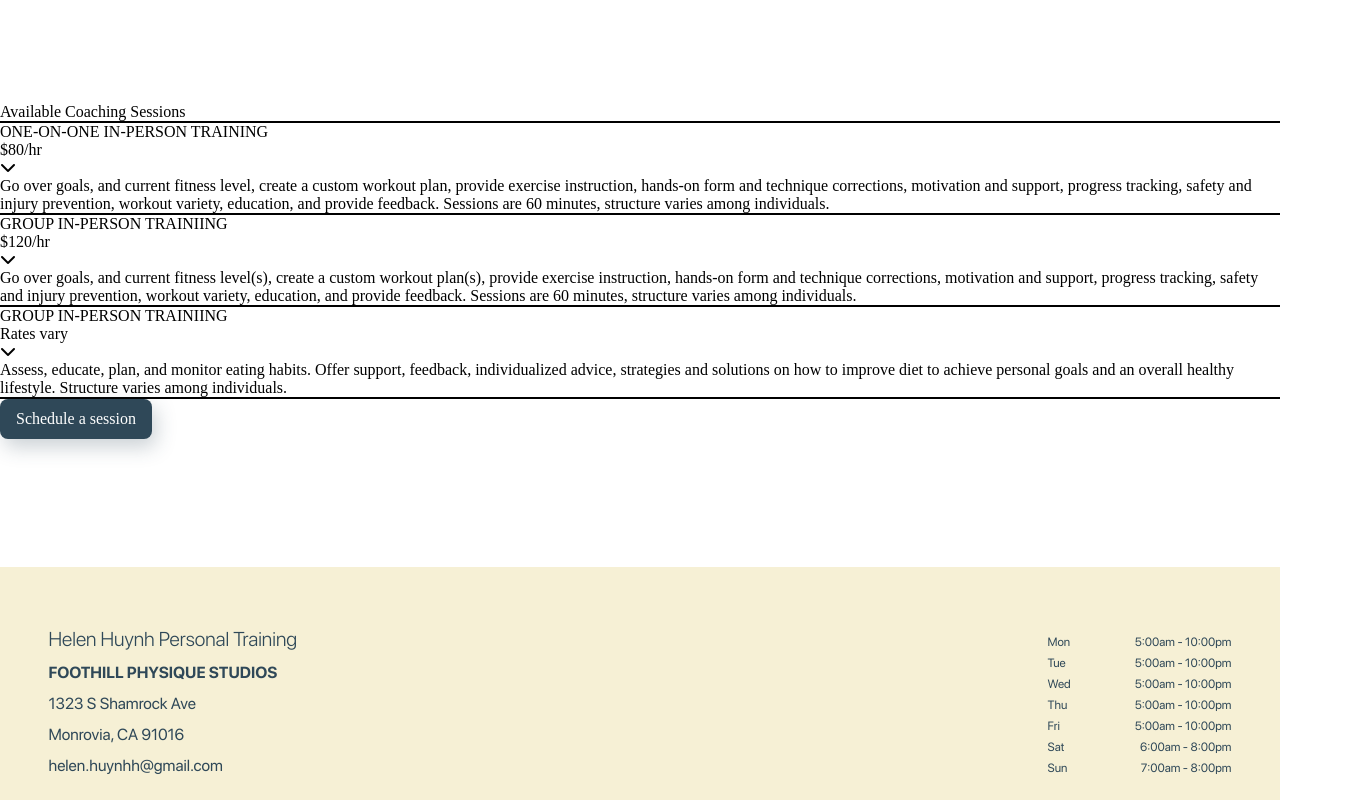
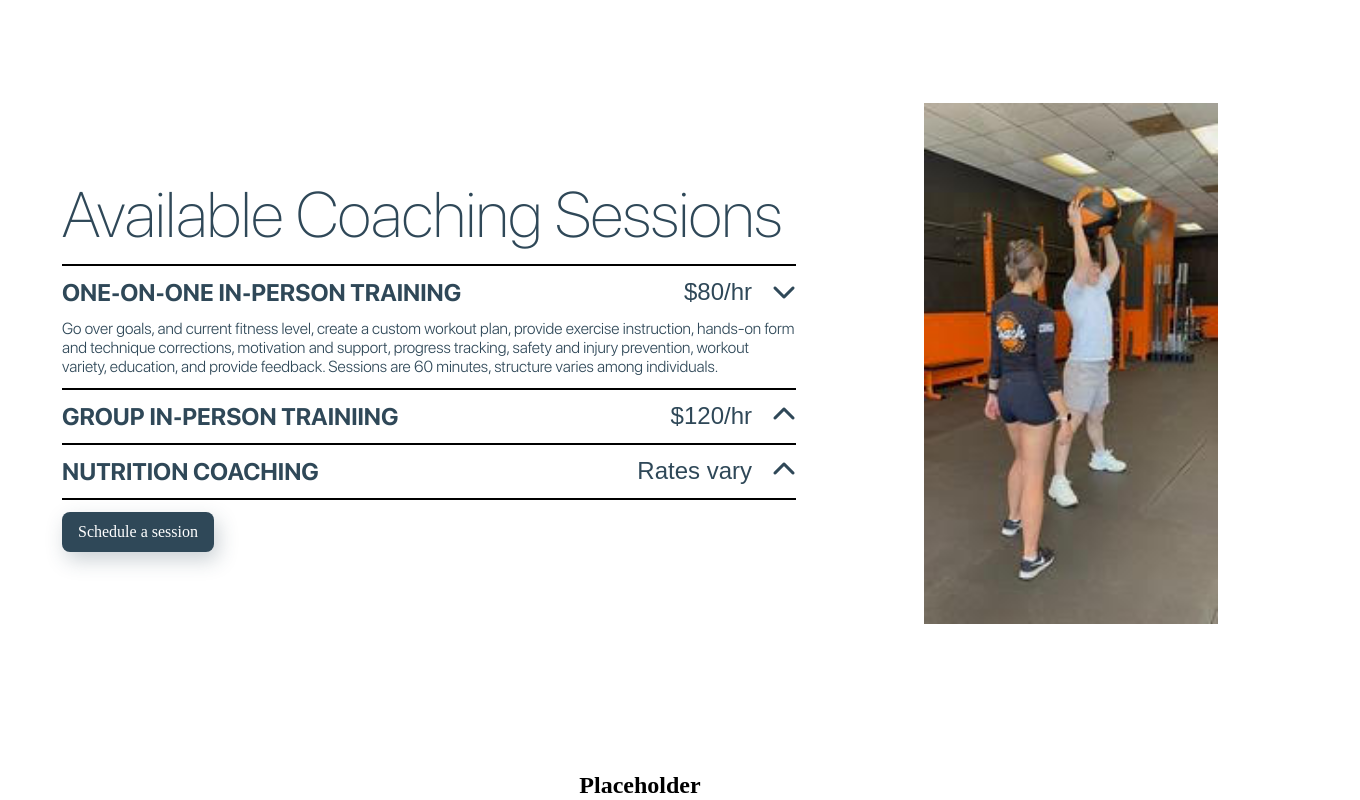
Before and after one commit to andrew-khai/Helen-Huynh-Fitness-React.js, a React (Vite) app: page / in a window 1280 px wide. Shown: the part 1900-2700 px from the top of the page, 1360 px wide, since content can reach past the window. Built offline with nearby package versions, Linux system fonts and the light colour scheme.

Commit message:
added training section

```diff
--- a/src/components/Homepage/Homepage.css
+++ b/src/components/Homepage/Homepage.css
@@ -6,6 +6,11 @@
 @font-face {
   font-family: "SF Pro Display Bold";
   src: url("/fonts/FontsFree-Net-SFProDisplay-Bold.ttf") format("truetype");
+}
+
+@font-face {
+  font-family: "SF Pro Display Thin";
+  src: url("/fonts/FontsFree-Net-SFProDisplay-Thin.ttf") format('truetype');
 }
 
 #main-container {
@@ -237,6 +242,88 @@
 }
 
 /* Session/Training Section */
+#sessions-section-container {
+  display: flex;
+  padding: 0px 142px;
+  align-items: center;
+  gap: 128px;
+}
+
+.sessions-container {
+  width: 734px;
+}
+
+.sessions-info-container {
+  display: inline-flex;
+  flex-direction: column;
+  align-items: flex-start;
+  gap: 12px;
+}
+
+.sessions-section-title {
+  color: #2F4858;
+  font-family: "SF Pro Display Thin";
+  font-size: 64px;
+  font-style: normal;
+  font-weight: 110;
+  line-height: normal;
+}
+
+.sessions-info {
+  display: flex;
+  width: 734px;
+  flex-direction: column;
+  align-items: flex-start;
+  gap: 12px;
+}
+
+.training-and-rates {
+  display: flex;
+  justify-content: space-between;
+  align-items: center;
+  align-self: stretch;
+}
+
+.training-type {
+  color: #2F4858;
+  font-family: "SF Pro Display Bold", sans-serif;
+  font-size: 24px;
+  font-style: normal;
+  font-weight: 700;
+  line-height: normal;
+  font-variant: small-caps;
+}
+
+.pricing {
+  display: flex;
+  column-gap: 20px;
+  color: #2F4858;
+  font-family: "SF Pro Display Regualar", sans-serif;
+  font-size: 24px;
+  font-style: normal;
+  font-weight: 400;
+  line-height: normal;
+}
+
+.session-dropdown {
+  cursor: pointer;
+}
+
+.training-description {
+  align-self: stretch;
+  color: #2F4858;
+  font-family: "SF Pro Display Light", sans-serif;
+  font-size: 16px;
+  font-style: normal;
+  font-weight: 300;
+  line-height: normal;
+}
+
+.training-image {
+  width: 294px;
+  height: 521.013px;
+}
+
 .sessions-lines {
   width: 100%;
   height: 100%;
--- a/src/components/Homepage/index.jsx
+++ b/src/components/Homepage/index.jsx
@@ -1,7 +1,22 @@
+import { useState } from "react";
 import "./Homepage.css"
 import { FaStar } from "react-icons/fa";
 
 const HomePage = () => {
+  const [dropdown1, setDropdown1] = useState(true);
+  const [dropdown2, setDropdown2] = useState(false);
+  const [dropdown3, setDropdown3] = useState(false);
+
+  const toggleDropDown1 = () => {
+    setDropdown1(!dropdown1)
+  }
+  const toggleDropDown2 = () => {
+    setDropdown2(!dropdown2)
+  }
+  const toggleDropDown3 = () => {
+    setDropdown3(!dropdown3)
+  }
+
   return (
     <main id="main-content-container">
       <section id="about-me-container">
@@ -73,21 +88,23 @@
       <section id="sessions-section-container">
         <div className="sessions-container">
           <div className="sessions-info-container">
-            <div>Available Coaching Sessions</div>
+            <div className="sessions-section-title">Available Coaching Sessions</div>
             <div className="sessions-lines"></div>
             <div className="sessions-info">
               <div className="training-and-rates">
                 <div className="training-type">ONE-ON-ONE IN-PERSON TRAINING</div>
                 <div className="pricing">
                   <div>$80/hr</div>
-                  <div><i class="fa-solid fa-chevron-down"></i></div>
+                  <div onClick={toggleDropDown1} className="session-dropdown"><i className={`fa-solid fa-chevron-${dropdown1 ? 'down' : 'up'}`}></i></div>
                 </div>
               </div>
-              <div>
+              {dropdown1 && (
+                <div className={`training-description ${dropdown1 ? 'active' : ''}`}>
                   Go over goals, and current fitness level, create a custom workout plan, provide exercise instruction, hands-on form and technique corrections,
                   motivation and support, progress tracking, safety and injury prevention, workout variety, education, and provide feedback.
                   Sessions are 60 minutes, structure varies among individuals.
                 </div>
+              )}
             </div>
             <div className="sessions-lines"></div>
             <div className="sessions-info">
@@ -95,29 +112,33 @@
                 <div className="training-type">GROUP IN-PERSON TRAINIING</div>
                 <div className="pricing">
                   <div>$120/hr</div>
-                  <div><i class="fa-solid fa-chevron-down"></i></div>
+                  <div onClick={toggleDropDown2} className="session-dropdown"><i className={`fa-solid fa-chevron-${dropdown2 ? 'down' : 'up'}`}></i></div>
                 </div>
               </div>
-              <div>
+              {dropdown2 && (
+                <div className={`training-description ${dropdown2 ? 'active' : ''}`}>
                   Go over goals, and current fitness level(s), create a custom workout plan(s), provide exercise instruction, hands-on form and technique corrections,
                   motivation and support, progress tracking, safety and injury prevention, workout variety, education, and provide feedback.
                   Sessions are 60 minutes, structure varies among individuals.
                 </div>
+              )}
             </div>
             <div className="sessions-lines"></div>
             <div className="sessions-info">
               <div className="training-and-rates">
-                <div className="training-type">GROUP IN-PERSON TRAINIING</div>
+                <div className="training-type">NUTRITION COACHING</div>
                 <div className="pricing">
                   <div>Rates vary</div>
-                  <div><i class="fa-solid fa-chevron-down"></i></div>
+                  <div onClick={toggleDropDown3} className="session-dropdown"><i className={`fa-solid fa-chevron-${dropdown3 ? 'down' : 'up'}`}></i></div>
                 </div>
               </div>
-              <div>
+              {dropdown3 && (
+                <div className={`training-description ${dropdown3 ? 'active' : ''}`}>
                   Assess, educate, plan, and monitor eating habits. Offer support, feedback, individualized advice, strategies and solutions on
                   how to improve diet to achieve personal goals and an overall healthy lifestyle.
                   Structure varies among individuals.
                 </div>
+              )}
             </div>
             <div className="sessions-lines"></div>
             <a href="/" id="session-button">
@@ -128,9 +149,12 @@
 
           </div>
         </div>
+        <div className="training-image">
+          <img style={{ width: '100%', height: '100%' }} src="/images/helen3.jpeg" />
+        </div>
       </section>
       <section id="contact-section-container">
-
+        <h1>Placeholder</h1>
       </section>
     </main>
   )
```
Lines whose indentation alone changed are shown as unchanged.
